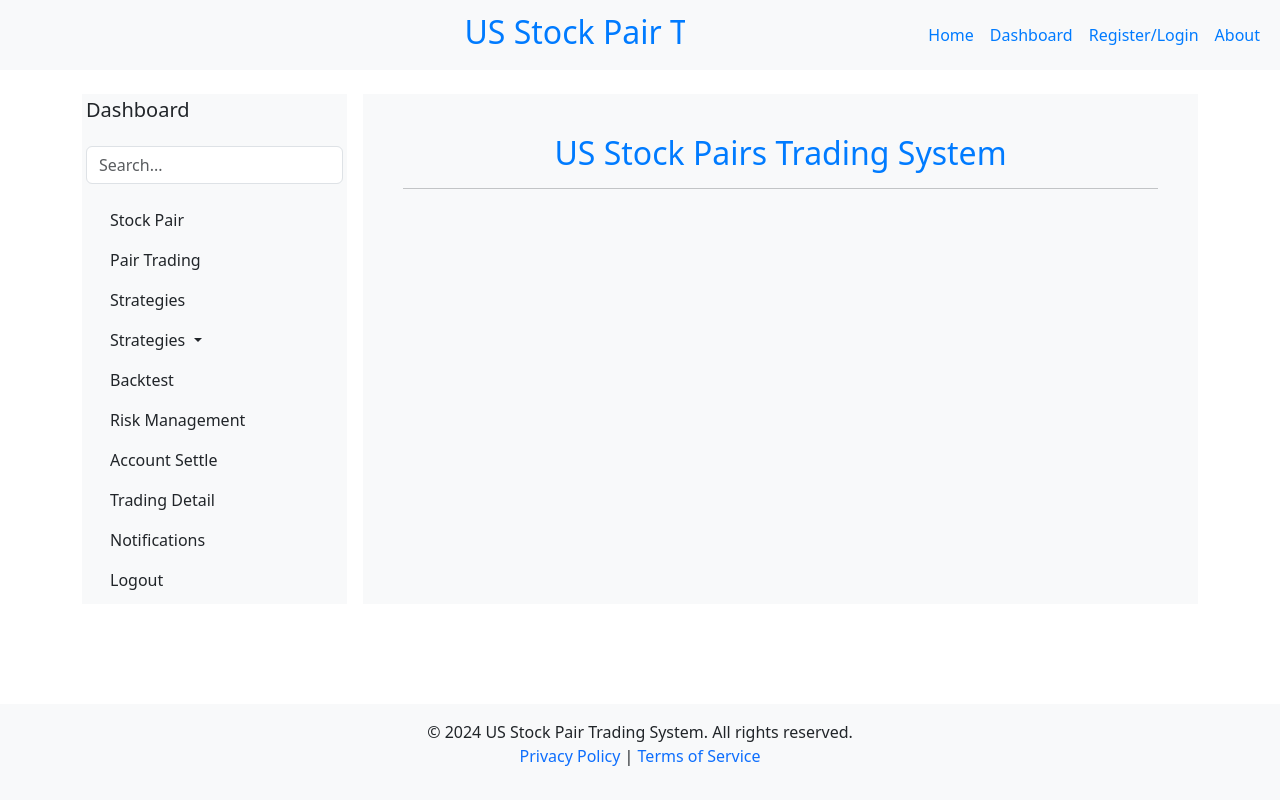
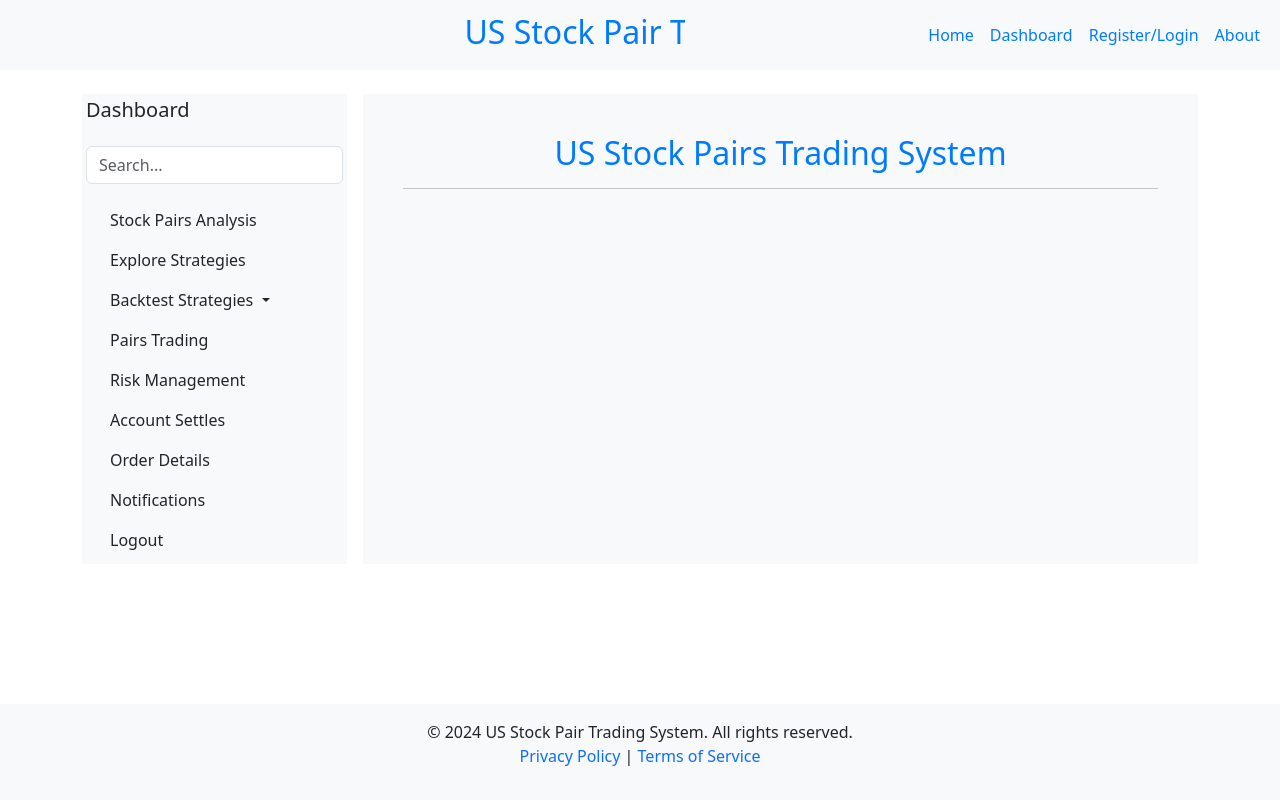
Before and after one commit to TonyHsu212/COMP693_USSTOCKPAIRTRADINGSYSTEM, a Flask app: page /order/order_buy in a window 1280 px wide. Run offline with Flask 3, Linux system fonts and the light colour scheme.

Commit message:
modify style dashboard.html

```diff
--- a/templates/dashboard.html
+++ b/templates/dashboard.html
@@ -21,19 +21,17 @@
         <ul class="nav flex-column">
             <li class="nav-item">
                 <a class="nav-link text-dark" href="{{ url_for('pairanalyze.analyze_pair_page') }}" >
-                    <i class="bi bi-cash-coin me-2" ></i> Stock Pair
+                    <i class="bi bi-cash-coin me-2" ></i> Stock Pairs Analysis
                 </a>
             </li>
+
             <li class="nav-item">
-                <a class="nav-link text-dark" href="{{ url_for('pair.stock_pairs') }}"><i class="bi bi-cash-coin me-2"></i> Pair Trading</a>
-            </li>
-            <li class="nav-item">
-                <a class="nav-link text-dark" href="/grid_strategy" ><i class="bi bi-cash-coin me-2"></i> Strategies</a>
+                <a class="nav-link text-dark" href="/grid_strategy" ><i class="bi bi-cash-coin me-2"></i>Explore Strategies</a>
             </li>
 
             <li class="nav-item dropdown">
                 <a class="nav-link dropdown-toggle text-dark" href="#" id="strategiesDropdown" role="button" data-bs-toggle="dropdown" aria-expanded="false">
-                    <i class="bi bi-cash-coin me-2"></i> Strategies
+                    <i class="bi bi-cash-coin me-2"></i> Backtest Strategies
                 </a>
                 <ul class="dropdown-menu" id="strategiesMenu" aria-labelledby="strategiesDropdown">
                     <li><a class="dropdown-item" href="{{url_for('strategy.strategy1')}}">strategy1</a></li>
@@ -47,7 +45,7 @@
                 </ul>
             </li>
 
-           <script>
+            <script>
                 let i = 0; // Initialize counter
 
                 document.getElementById("fileButton").addEventListener("click", function () {
@@ -91,16 +89,17 @@
 
 
             <li class="nav-item">
-                <a class="nav-link text-dark" href="#"><i class="bi bi-cash-coin me-2"></i> Backtest</a>
+                <a class="nav-link text-dark" href="{{ url_for('pair.stock_pairs') }}"><i class="bi bi-cash-coin me-2"></i> Pairs Trading</a>
             </li>
+
             <li class="nav-item">
                 <a class="nav-link text-dark" href="#"><i class="bi bi-cash-coin me-2"></i> Risk Management</a>
             </li>
             <li class="nav-item">
-                <a class="nav-link text-dark" href="#"><i class="bi bi-cash-coin me-2"></i> Account Settle</a>
+                <a class="nav-link text-dark" href="#"><i class="bi bi-cash-coin me-2"></i> Account Settles</a>
             </li>
             <li class="nav-item">
-                <a class="nav-link text-dark" href="#"><i class="bi bi-cash-coin me-2"></i> Trading Detail</a>
+                <a class="nav-link text-dark" href="#"><i class="bi bi-cash-coin me-2"></i> Order Details</a>
             </li>
             <li class="nav-item">
                 <a class="nav-link text-dark" href="#"><i class="bi bi-cash-coin me-2"></i> Notifications</a>
```
